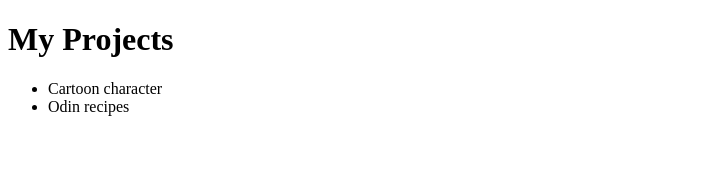
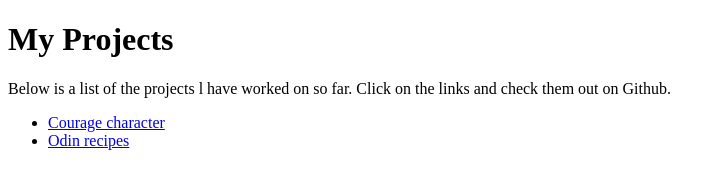
Before and after one commit to Iggydev2024/Portfolio, a plain HTML site: page projects.html in a window 1280 px wide. Shown: the whole page, without its empty margins (0-725 px from the left). Drawn offline with Linux system fonts and the light colour scheme.

Commit message:
Modified the list and added links

```diff
--- a/projects.html
+++ b/projects.html
@@ -10,9 +10,10 @@
     <h1>My Projects</h1>
 </header>
 <main>
+    <p>Below is a list of the projects l have worked on so far. Click on the links and check them out on Github.</p>
     <ul>
-        <li>Cartoon character</li>
-        <li>Odin recipes</li>
+        <li><a target="_blank" href="https://github.com/Iggydev2024/Courage-character">Courage character</a></li>
+        <li><a target="_blank" href="https://github.com/Iggydev2024/odin-recipes">Odin recipes</a></li>
     </ul>
 </main>
 </body>
```
